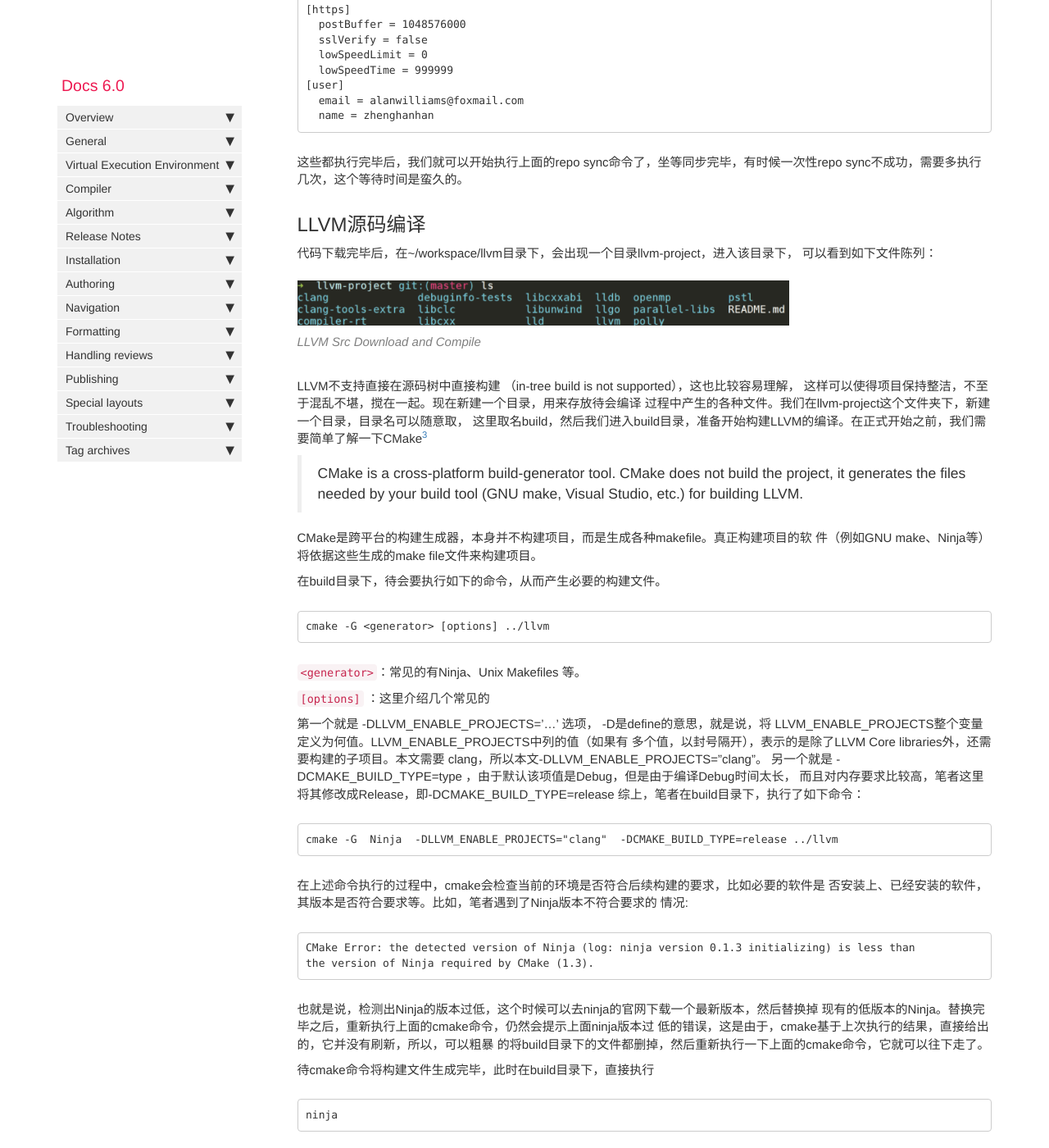
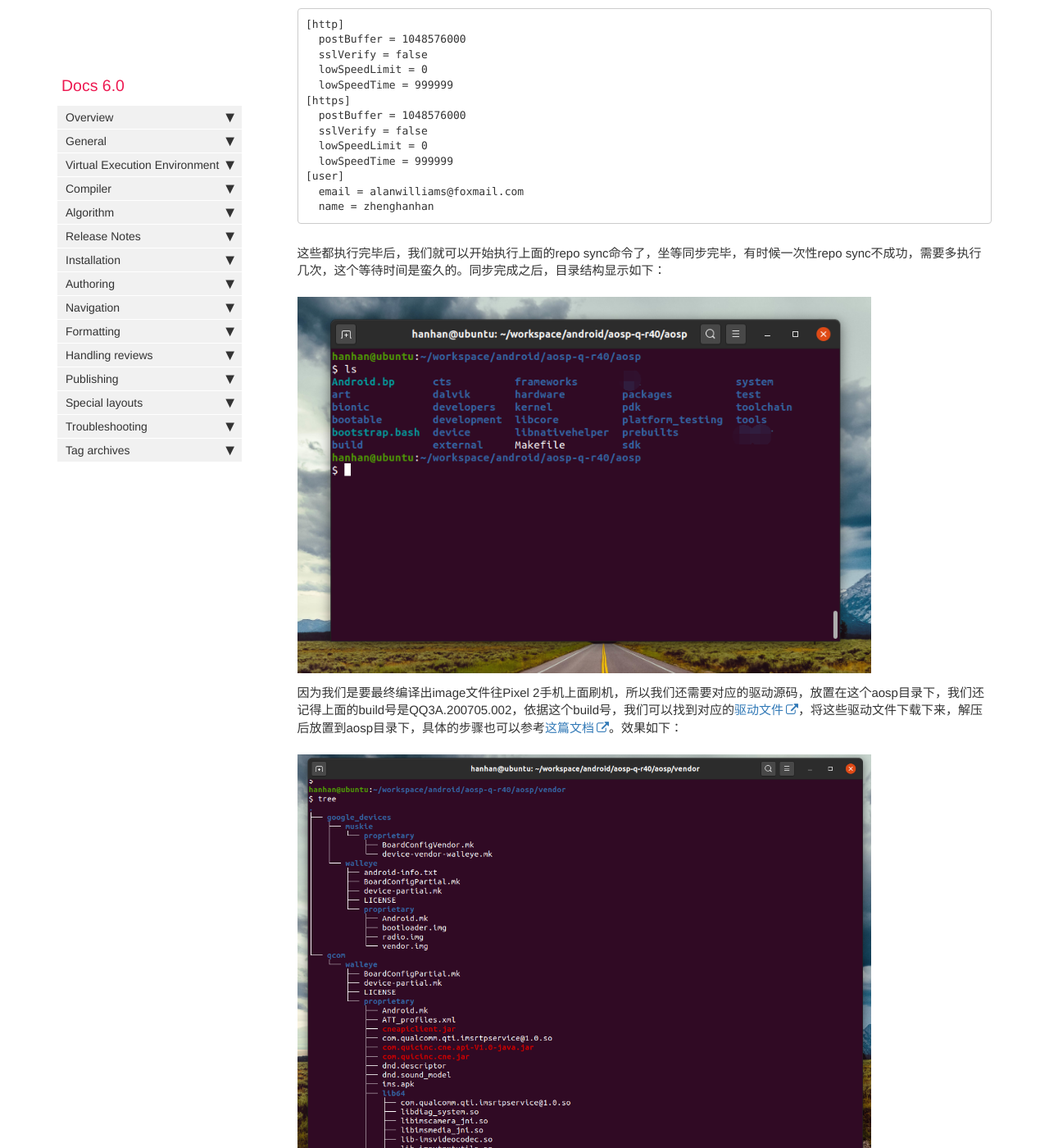
Before and after one commit to zheng-jiahuan/zheng-jiahuan, a Jekyll site: the page built from pages/vee/art/2020-07-27-aosp_build.md, in a window 1280 px wide and 1400 px high, scrolled down 2961 px. Shown: the whole window at 82% size. Built offline with Jekyll 4.4.1, drawn with Linux system fonts in a browser that asks for light colours; comment, search, counter and statistics services are not loaded; some of the changed text lies outside the part shown.

Commit message:
write the article of aosp download, build and flash to pixel 2 devices

````diff
--- a/pages/vee/art/2020-07-27-aosp_build.md
+++ b/pages/vee/art/2020-07-27-aosp_build.md
@@ -3,7 +3,7 @@
 keywords: art, aosp, build, setting up
 last_updated: July 27, 2020
 created: 2020-07-27
-tags: [art, default]
+tags: [art,default]
 summary: "本文简要介绍了如何下载和编译AOSP源码并刷机到Pixel 2手机的过程"
 sidebar: mydoc_sidebar
 permalink: 2020-07-27-aosp_build.html
@@ -60,6 +60,10 @@
 deb https://mirrors.tuna.tsinghua.edu.cn/ubuntu/ focal-security main restricted universe multiverse
 deb-src https://mirrors.tuna.tsinghua.edu.cn/ubuntu/ focal-security main restricted universe multiverse
 ```
+替换完成之后，不要忘记执行下面命令，使得上面的修改生效：
+```
+sudo apt-get update
+```
 接着，我们重新从源代码来构建一款git出来，因为git默认使用的GnuTls经常造成repo sync过程产生错误，[参照这个文档](https://www.cnblogs.com/sddai/p/10209121.html)，我们构建一个采用openssl的git工具。
 
 构建完成之后，我们接着来配置git的config文件，通过vim ~/.gitconfig这个选项来修改，替换http和https对应的属性值
@@ -79,112 +83,81 @@
   email = alanwilliams@foxmail.com
   name = zhenghanhan
 ```
-这些都执行完毕后，我们就可以开始执行上面的repo sync命令了，坐等同步完毕，有时候一次性repo sync不成功，需要多执行几次，这个等待时间是蛮久的。
+这些都执行完毕后，我们就可以开始执行上面的repo sync命令了，坐等同步完毕，有时候一次性repo sync不成功，需要多执行几次，这个等待时间是蛮久的。同步完成之后，目录结构显示如下：
 
+![AOSP Checkout 目录结构](images/2020-07-27-aosp_build/aosp-checkout.png)
 
+因为我们是要最终编译出image文件往Pixel 2手机上面刷机，所以我们还需要对应的驱动源码，放置在这个aosp目录下，我们还记得上面的build号是QQ3A.200705.002，依据这个build号，我们可以找到对应的[驱动文件](https://developers.google.com/android/drivers#walleyeqq3a.200705.002)，将这些驱动文件下载下来，解压后放置到aosp目录下，具体的步骤也可以参考[这篇文档](https://back2basics.io/2020/05/creating-a-android-aosp-build-machine-on-ubuntu-20-04/)。效果如下：
 
-## LLVM源码编译
-代码下载完毕后，在~/workspace/llvm目录下，会出现一个目录llvm-project，进入该目录下，
-可以看到如下文件陈列：
+![vendor文件夹结构](images/2020-07-27-aosp_build/vendor.png)
 
+如果后面你刷机失败了，那么可以下载官方已经编译好的镜像进行刷机恢复，对于pixel 2,可以在[这个列表](https://developers.google.com/android/images#walleye)中下载官方image来进行恢复。
 
-{% include image.html file="2019-10-06-llvm_src_download_and_compiling/1.png" url="" alt="LLVM Src Download and Compile" caption="LLVM Src Download and Compile" max-width="600" %}
+## AOSP编译
 
-LLVM不支持直接在源码树中直接构建 （in-tree build is not supported），这也比较容易理解，
-这样可以使得项目保持整洁，不至于混乱不堪，搅在一起。现在新建一个目录，用来存放待会编译
-过程中产生的各种文件。我们在llvm-project这个文件夹下，新建一个目录，目录名可以随意取，
-这里取名build，然后我们进入build目录，准备开始构建LLVM的编译。在正式开始之前，我们需
-要简单了解一下CMake[<sup>3</sup>](#refer-anchor-3)
-
-> CMake is a cross-platform build-generator tool. CMake does not build the project, it
-> generates the files needed by your build tool (GNU make, Visual Studio, etc.) for
-> building LLVM.
-
-CMake是跨平台的构建生成器，本身并不构建项目，而是生成各种makefile。真正构建项目的软
-件（例如GNU make、Ninja等）将依据这些生成的make file文件来构建项目。
-
-在build目录下，待会要执行如下的命令，从而产生必要的构建文件。
-
+在编译之前，我们需要安装很多的工具、软件等，具体的，我依据这个[文档](https://back2basics.io/2020/05/creating-a-android-aosp-build-machine-on-ubuntu-20-04/)给出的列表进行了安装：
 ```
-cmake -G <generator> [options] ../llvm
+sudo apt install openssh-server screen python git openjdk-8-jdk android-tools-adb bc bison \
+build-essential curl flex g++-multilib gcc-multilib gnupg gperf imagemagick lib32ncurses-dev \
+lib32readline-dev lib32z1-dev  liblz4-tool libncurses5-dev libsdl1.2-dev libssl-dev \
+libxml2 libxml2-utils lzop pngcrush rsync schedtool squashfs-tools xsltproc yasm zip zlib1g-dev \
+libtinfo5 libncurses5
 ```
 
-`<generator>`：常见的有Ninja、Unix Makefiles 等。
+工具安装完毕之后，我们就可以开始准备编译了，在aosp根目录下，执行下面命令即可：
+```
+source build/envsetup.sh
+lunch aosp_walleye-userdebug
+m -j8
+```
+注意，我的手机是pixel2，所以我跟的是aosp_walleye-userdebug，对于不一样的测试机，需要选择不一样的配置。
+编译完之后，显示如下：
 
-`[options]` ：这里介绍几个常见的
+![编译成功](images/2020-07-27-aosp_build/build-completed-2.png)
 
-第一个就是 -DLLVM_ENABLE_PROJECTS='...' 选项， -D是define的意思，就是说，将
-LLVM_ENABLE_PROJECTS整个变量定义为何值。LLVM_ENABLE_PROJECTS中列的值（如果有
-多个值，以封号隔开），表示的是除了LLVM Core libraries外，还需要构建的子项目。本文需要
-clang，所以本文-DLLVM_ENABLE_PROJECTS="clang"。
-另一个就是 -DCMAKE_BUILD_TYPE=type ，由于默认该项值是Debug，但是由于编译Debug时间太长，
-而且对内存要求比较高，笔者这里将其修改成Release，即-DCMAKE_BUILD_TYPE=release
-综上，笔者在build目录下，执行了如下命令：
+## 刷机
+这个时候，我们就可以将pixel手机连接到虚拟机中了，请选择默认情况下将pixel 2直接连接到虚拟机中，而不是连接到本地机上，
+因为在刷机的过程中，可能会数次重启，如果不是默认连接到虚拟机中的话，那么刷机的时候会中断，要手动每次去挂接到虚拟机中，这不仅麻烦，也会大概率使得刷机失败。注意，一定要打开usb调试选项才能使得电脑探测到手机，adb devices才能看到手机。
+而且我们在手机界面还要选择同意电脑usb调试它：
 
+![允许usb调试](images/2020-07-27-aosp_build/allow-usb-debugging.png)
+
+我们每次插拔手机的时候，如果usb设置仅仅是充电，那么电脑不一定能感知到这个手机，adb devices可能为空，我们可以手动设置下默认的usb插入行为是传输文件。如下面两张图：
+
+![usb默认选项配置](images/2020-07-27-aosp_build/default-usb-config.png)
+
+![配置默认行为为文件传输](images/2020-07-27-aosp_build/usb-file-transfer.png)
+
+系统默认安装的adb 和 fastboot可能版本比较老，flash编译出来的image的时候，会提示版本太老，不能刷机，我们去[官网下载](https://developer.android.com/studio/releases/platform-tools#downloads)新的工具即可。
+
+![platform-tools-for-linux](images/2020-07-27-aosp_build/platform-tools-for-linux.png)
+
+笔者下载下来之后，解压，在笔者机器上解压结果入下图：
+
+![adb-fastboot-new](images/2020-07-27-aosp_build/adb-fastboot-new.png)
+
+我们只需要将这个含有adb和fastboot的目录添加到PATH中即可，笔者在~/.bashrc这个配置文件末尾加上了如下一行
 ```
-cmake -G  Ninja  -DLLVM_ENABLE_PROJECTS="clang"  -DCMAKE_BUILD_TYPE=release ../llvm
+PATH=~/bin:/home/hanhan/workspace/android/platform-tools_r30.0.4-linux/platform-tools:$PATH
 ```
+然后保存之后，执行了
+```
+source ~/.bashrc
+```
+这样就好了，我们后续使用的adb和fastboot都是这个目录下的adb和fastboot了
 
+我们执行
+```
+adb reboot bootloader
+```
+就可以使得当前手机进入fastboot状态，这个状态下，我们执行下面命令进行刷机：
+```
+fastboot flashall -w
+```
+terminal中刷机命令执行成功的界面如下：
 
-在上述命令执行的过程中，cmake会检查当前的环境是否符合后续构建的要求，比如必要的软件是
-否安装上、已经安装的软件，其版本是否符合要求等。比如，笔者遇到了Ninja版本不符合要求的
-情况:
+![pixel 2 刷机成功](images/2020-07-27-aosp_build/flash-ok.png)
 
-```
-CMake Error: the detected version of Ninja (log: ninja version 0.1.3 initializing) is less than
-the version of Ninja required by CMake (1.3).
-```
-也就是说，检测出Ninja的版本过低，这个时候可以去ninja的官网下载一个最新版本，然后替换掉
-现有的低版本的Ninja。替换完毕之后，重新执行上面的cmake命令，仍然会提示上面ninja版本过
-低的错误，这是由于，cmake基于上次执行的结果，直接给出的，它并没有刷新，所以，可以粗暴
-的将build目录下的文件都删掉，然后重新执行一下上面的cmake命令，它就可以往下走了。
+实体手机的界面如下：
 
-待cmake命令将构建文件生成完毕，此时在build目录下，直接执行
-```
-ninja
-```
-就开始构建clang和llvm了。构建完毕之后，build目录结构如下：
-
-{% include image.html file="2019-10-06-llvm_src_download_and_compiling/2.png" url="" alt="LLVM Build DIR" caption="Detail of LLVM Build DIR" max-width="600" %}
-
-我们构建出的各个可执行文件在build/bin目录下，如下图：
-{% include image.html file="2019-10-06-llvm_src_download_and_compiling/3.png" url="" alt="LLVM Build BIN DIR" caption="Detail of LLVM Build BIN DIR" max-width="600" %}
-
-将这个bin目录放置到系统的PATH变量中，就可以随时随地使用这些刚刚编译出炉的executable了。
-
-笔者之前使用8G x 2的笔记本构建debug版本的llvm等，但是构建失败了，因为OOM了，于是笔者今天把内存换成了
-16G x 2的了，分配给虚拟机的内存有25GB左右，然后使用下述命令再次构建。
-```
-cmake -G  Ninja  -DLLVM_ENABLE_PROJECTS="clang"  -DCMAKE_BUILD_TYPE=debug ../llvm
-```
-到最后快要构建完的时候，卡住了，卡了足足有10几个小时，整个ubuntu像freeze了一样，如下图：
-{% include image.html file="2019-10-06-llvm_src_download_and_compiling/llvm_build_debug_freeze.png" url="" alt="LLVM Debug Build Freeze" caption="LLVM Debug Build Freeze the System" max-width="900" %}
-使用htop命令查看了下内存占用，发现内存被吃光了，还吃光了swap分区。经过分析，猜测是ninja编译的时候启动了太多
-的线程，以及默认的GNU的ld效率不高，于是我将ninja换成了make，同时linker换成gold，不再使用其默认的gnu linker，并控制开启线程的数量。首先将build目录下
-的内容删除干净，然后
-```
-cmake -G  "Unix Makefiles"  -DLLVM_USE_LINKER=gold   -DLLVM_ENABLE_PROJECTS="clang"  -DCMAKE_BUILD_TYPE=debug ../llvm
-```
-这样就生成了适合make构建的文件，然后使用
-```
-make -j4
-```
-然后使用-j4限制了4线程编译，然后编译成功了。
-
-
-以上部分主要参考这两个官方链接，一个是Getting Started with the LLVM System[<sup>4</sup>](#refer-anchor-4)，
-一个是Getting Started: Building and Running Clang[<sup>5</sup>](#refer-anchor-5)，如果想进一步了解细节的，可以参考这两个链接。
-
-
-## References
-
-<div id="refer-anchor-1"></div>
-[1]. [llvm release版本下载](http://releases.llvm.org/download.html)
-<div id="refer-anchor-2"></div>
-[2]. [llvm github 源码位置](https://github.com/llvm/llvm-project)
-<div id="refer-anchor-3"></div>
-[3]. [llvm之cmake](http://llvm.org/docs/CMake.html)
-<div id="refer-anchor-4"></div>
-[4]. [Getting Started with the LLVM System](https://llvm.org/docs/GettingStarted.html)
-<div id="refer-anchor-5"></div>
-[5]. [Getting Started: Building and Running Clang](http://clang.llvm.org/get_started.html)
+![pixel-2-interface](images/2020-07-27-aosp_build/interface-pixel-2.png)
````
Also changed, not shown: other parts of pages/vee/art/2020-07-27-aosp_build.md (+1 -1 lines), images/2020-07-27-aosp_build/adb-fastboot-new.png (added), images/2020-07-27-aosp_build/aosp-checkout.png (added), images/2020-07-27-aosp_build/build-env-set.png (deleted), images/2020-07-27-aosp_build/interface-pixel-2.png (added), images/2020-07-27-aosp_build/platform-tools-for-linux.png (added), images/2020-07-27-aosp_build/vendor.png (added).
